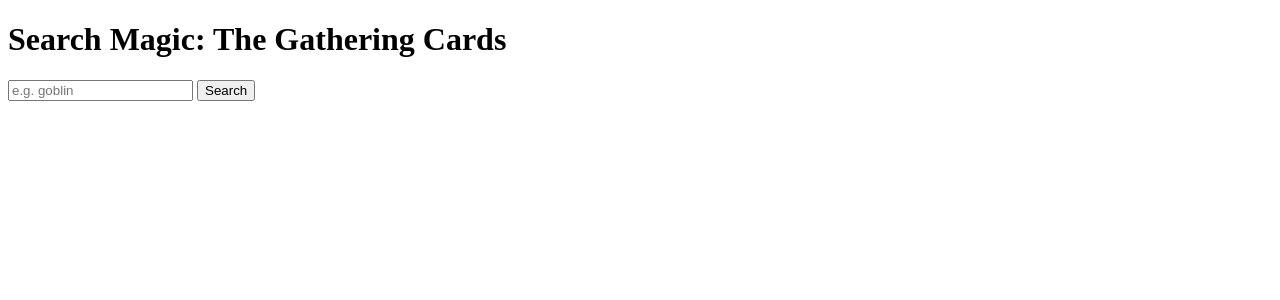
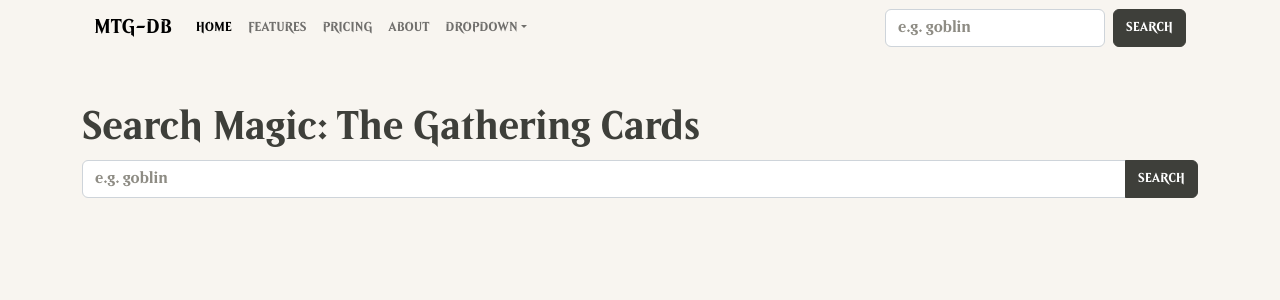
Before and after one commit to Fabaderheld/mtg-db, a Flask app: page / in a window 1280 px wide. Shown: the top 300 px of the page. Run offline with Flask 3, Linux system fonts and the light colour scheme; some libraries are stand-ins or nearby versions.

Commit message:
Added Styling

```diff
--- /dev/null
+++ b/static/css/custom.css
@@ -0,0 +1,12 @@
+/* custom.css */
+@font-face {
+    font-family: 'Beleren';
+    src: url('/static/fonts/Beleren2016-Bold.ttf') format('truetype');
+    font-weight: normal;
+    font-style: normal;
+}
+
+body {
+    font-family: 'Beleren', sans-serif !important;
+    background-color: #f8f5f0 !important;
+}
--- /dev/null
+++ b/templates/base.html
@@ -0,0 +1,20 @@
+<!DOCTYPE html>
+<html lang="en">
+<head>
+    <meta charset="UTF-8">
+    <meta name="viewport" content="width=device-width, initial-scale=1.0">
+    <title>My Flask App</title>
+    <!-- Bootstrap CSS -->
+    <link rel="stylesheet" href="https://cdn.jsdelivr.net/npm/bootswatch@5.3.0/dist/sandstone/bootstrap.min.css">
+    <!-- Custom CSS -->
+    <link rel="stylesheet" href="{{ url_for('static', filename='css/custom.css') }}">
+</head>
+<body>
+    <div class="container">
+        {% block content %}
+        {% endblock %}
+    </div>
+    <!-- Bootstrap JS Bundle with Popper -->
+    <script src="https://cdn.jsdelivr.net/npm/bootstrap@5.3.0/dist/js/bootstrap.bundle.min.js"></script>
+</body>
+</html>
--- a/templates/index.html
+++ b/templates/index.html
@@ -1,32 +1,84 @@
-<!DOCTYPE html>
-<html>
-<head>
-    <title>MTG Card Search</title>
-</head>
-<body>
-    <h1>Search Magic: The Gathering Cards</h1>
-    <form method="post">
-        <input type="text" name="query" placeholder="e.g. goblin" required>
-        <button type="submit">Search</button>
+{% extends "base.html" %}
+
+{% block content %}
+
+<nav class="navbar navbar-expand-lg bg-light" data-bs-theme="light">
+    <div class="container-fluid">
+        <a class="navbar-brand" href="#">MTG-DB</a>
+        <button class="navbar-toggler" type="button" data-bs-toggle="collapse" data-bs-target="#navbarColor03"
+            aria-controls="navbarColor03" aria-expanded="false" aria-label="Toggle navigation">
+            <span class="navbar-toggler-icon"></span>
+        </button>
+        <div class="collapse navbar-collapse" id="navbarColor03">
+            <ul class="navbar-nav me-auto">
+                <li class="nav-item">
+                    <a class="nav-link active" href="#">Home
+                        <span class="visually-hidden">(current)</span>
+                    </a>
+                </li>
+                <li class="nav-item">
+                    <a class="nav-link" href="#">Features</a>
+                </li>
+                <li class="nav-item">
+                    <a class="nav-link" href="#">Pricing</a>
+                </li>
+                <li class="nav-item">
+                    <a class="nav-link" href="#">About</a>
+                </li>
+                <li class="nav-item dropdown">
+                    <a class="nav-link dropdown-toggle" data-bs-toggle="dropdown" href="#" role="button"
+                        aria-haspopup="true" aria-expanded="false">Dropdown</a>
+                    <div class="dropdown-menu">
+                        <a class="dropdown-item" href="#">Action</a>
+                        <a class="dropdown-item" href="#">Another action</a>
+                        <a class="dropdown-item" href="#">Something else here</a>
+                        <div class="dropdown-divider"></div>
+                        <a class="dropdown-item" href="#">Separated link</a>
+                    </div>
+                </li>
+            </ul>
+            <form method="post" class="d-flex">
+                <input class="form-control me-sm-2" type="search" name="query" placeholder="e.g. goblin" required>
+                <button class="btn btn-dark my-2 my-sm-0" type="submit">Search</button>
+            </form>
+        </div>
+    </div>
+</nav>
+
+
+
+<h1 class="mt-5">Search Magic: The Gathering Cards</h1>
+<form method="post" class="mb-4">
+    <div class="input-group">
+        <input type="text" class="form-control" name="query" placeholder="e.g. goblin" required>
+        <button class="btn btn-dark" type="submit">Search</button>
+    </div>
 </form>
 
 {% if error %}
-        <p style="color:red">{{ error }}</p>
+<div class="alert alert-danger">
+    {{ error }}
+</div>
 {% endif %}
 
+<div class="row">
     {% for card in cards %}
-        <div>
-            <h3>{{ card.name }}</h3>
-            <img src="{{ card.image_uris.normal }}" alt="{{ card.name }}">
-            <p>{{ card.type_line }}</p>
-        </div>
+    <div class="col-md-4 mb-4">
+        <div class="card">
+            <img src="{{ card.image_uris.normal }}" class="card-img-top" alt="{{ card.name }}">
+            <div class="card-body">
+                <h5 class="card-title">{{ card.name }}</h5>
+                <p class="card-text">{{ card.type_line }}</p>
                 <form method="post" action="/save">
                     <input type="hidden" name="id" value="{{ card.id }}">
                     <input type="hidden" name="name" value="{{ card.name }}">
                     <input type="hidden" name="image_url" value="{{ card.image_uris.normal }}">
                     <input type="hidden" name="type_line" value="{{ card.type_line }}">
-            <button type="submit">Save</button>
+                    <button type="submit" class="btn btn-dark">Save</button>
                 </form>
+            </div>
+        </div>
+    </div>
     {% endfor %}
-</body>
-</html>
+</div>
+{% endblock %}
```
Also changed, not shown: static/fonts/Beleren2016-Bold.ttf (added). Lines whose indentation alone changed are shown as unchanged.
